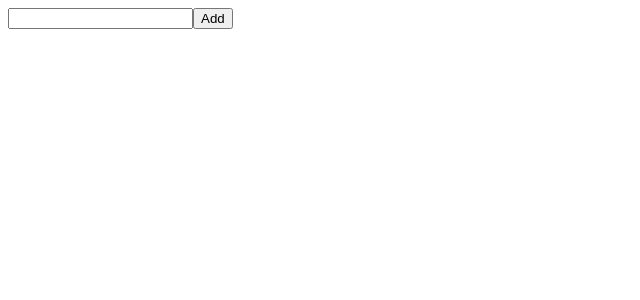
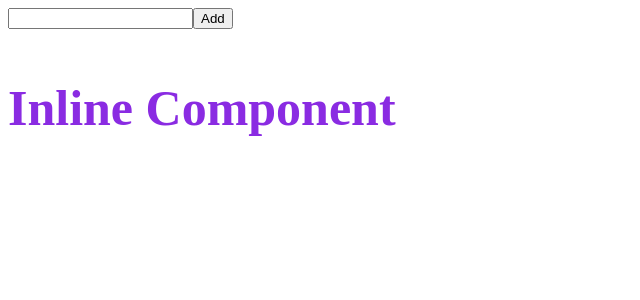
Before and after one commit to HarikaPuli/TaskManagement, a React (Vite) app: page / in a window 1280 px wide. Shown: the top 300 px of the page, without its empty margins (0-640 px from the left). Built offline with nearby package versions, Linux system fonts and the light colour scheme.

Commit message:
inline styling

```diff
--- a/src/App.jsx
+++ b/src/App.jsx
@@ -1,9 +1,11 @@
+import InlineComponent from "./components/InlineStyling";
 import Todo from "./components/Todo"
 
 function App() {
   return (
     <div >
     <Todo/>
+    <InlineComponent/>
     </div>
   )
 }
--- /dev/null
+++ b/src/components/InlineStyling.jsx
@@ -0,0 +1,7 @@
+export default function InlineComponent(){
+    return(
+        <div>
+            <h3 style={{color:"blueviolet",fontSize:"50px"}}>Inline Component</h3>
+        </div>
+    )
+}
```
